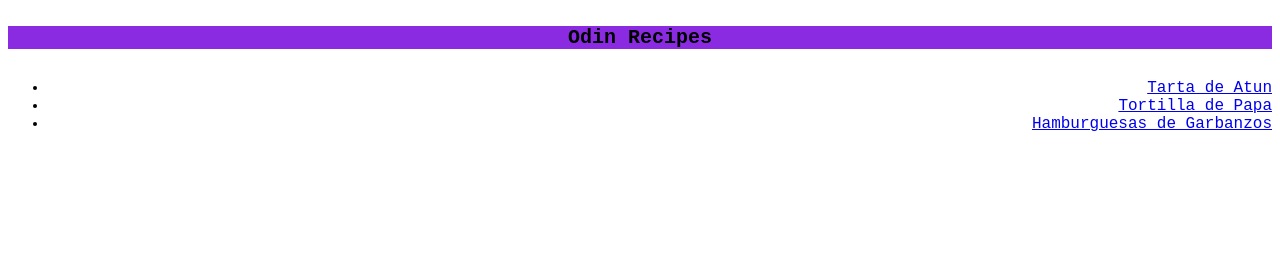
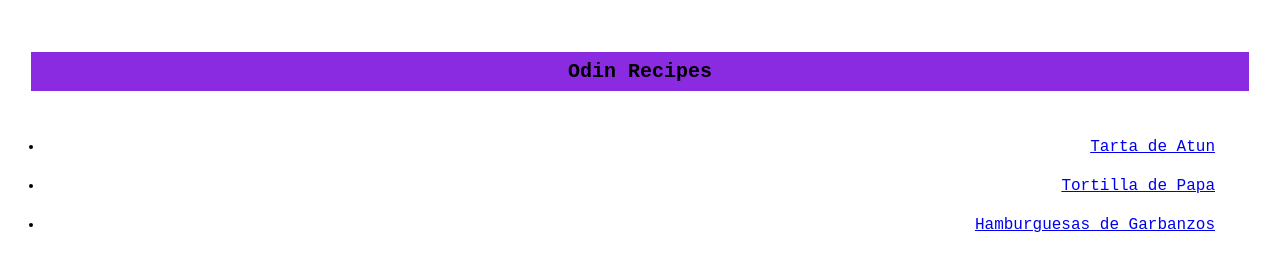
Before and after one commit to NachoRam123/Recipes, a plain HTML site: page index.html in a window 1280 px wide. Drawn offline with Linux system fonts and the light colour scheme.

Commit message:
add margin and padding

```diff
--- a/style.css
+++ b/style.css
@@ -1,3 +1,8 @@
+* {
+    padding: 8px;
+    margin: 5px;
+}
+
 div,
 p,
 h1,
```
